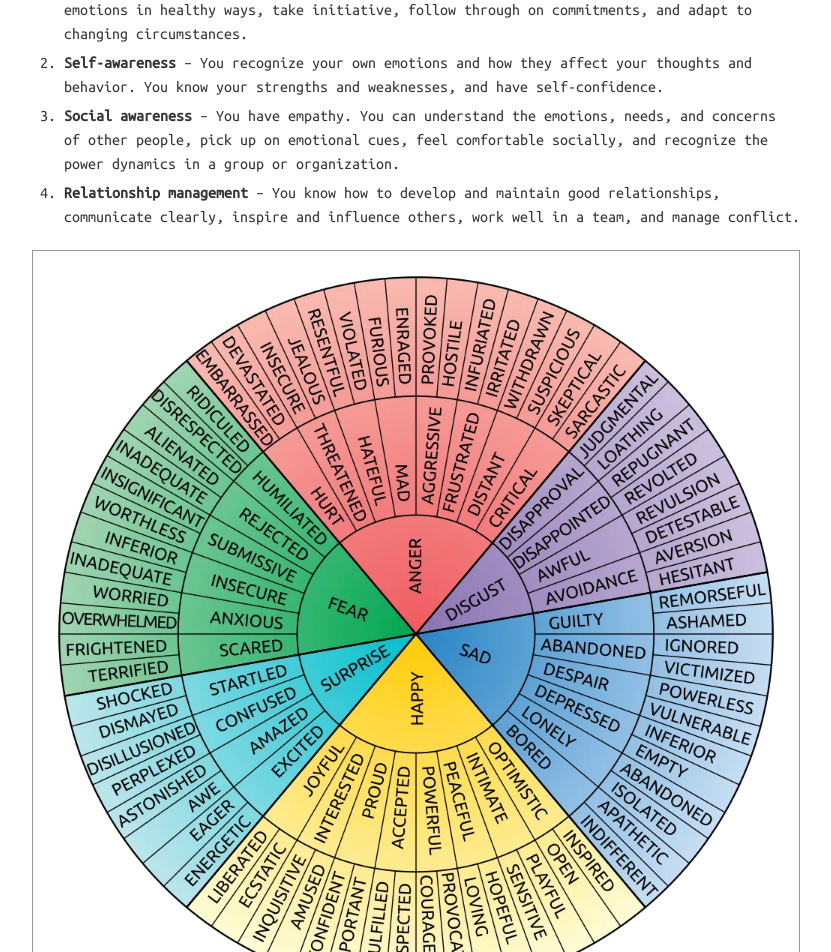
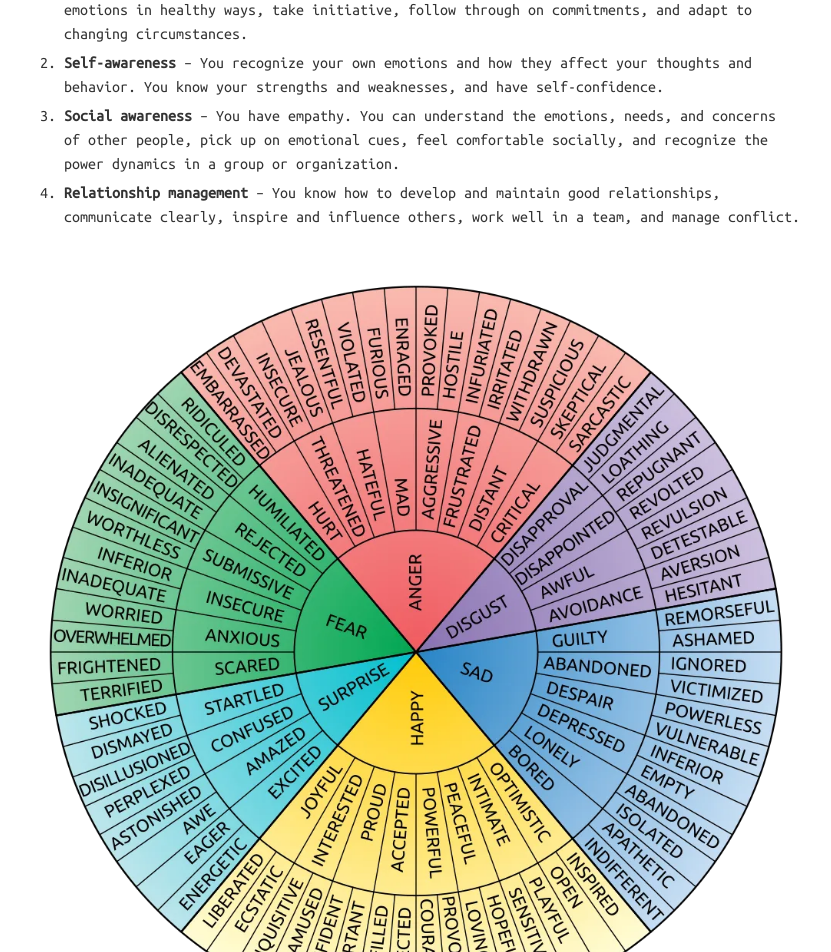
Before and after one commit to andreipall/andreipall.github.io, a Jekyll site: the page built from about.md, in a window 1280 px wide. Shown: the part 927-1879 px from the top of the page, without its empty margins (224-1055 px from the left). Built offline with Jekyll 4.4.1, drawn with Linux system fonts in a browser that asks for light colours; comment, search, counter and statistics services are not loaded.

Commit message:
Update main.scss

```diff
--- a/assets/css/main.scss
+++ b/assets/css/main.scss
@@ -1163,7 +1163,7 @@ html {
     width: 100px;
     margin: 0 auto;
 }
-#pregnant-woman, #dirty-house, #house, #lion-image, #crown-image, #emotions-image {
+#pregnant-woman, #dirty-house, #house, #lion-image, #crown-image {
     background: transparent;
     padding: 8px;
     border: 1px solid #999999;
```
